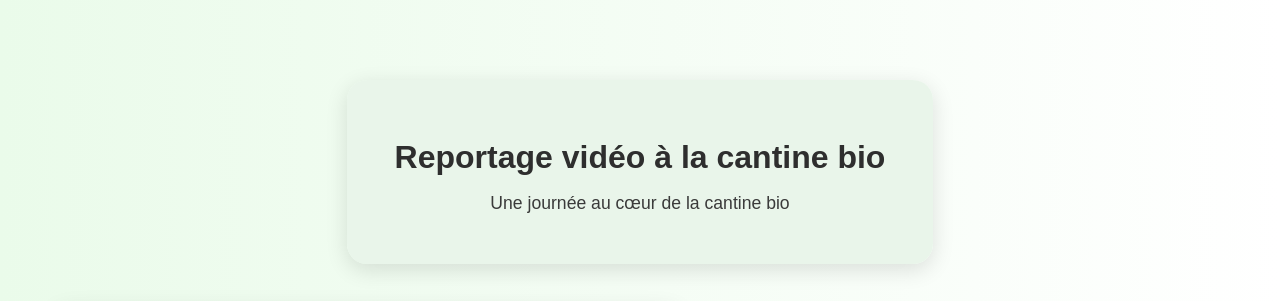
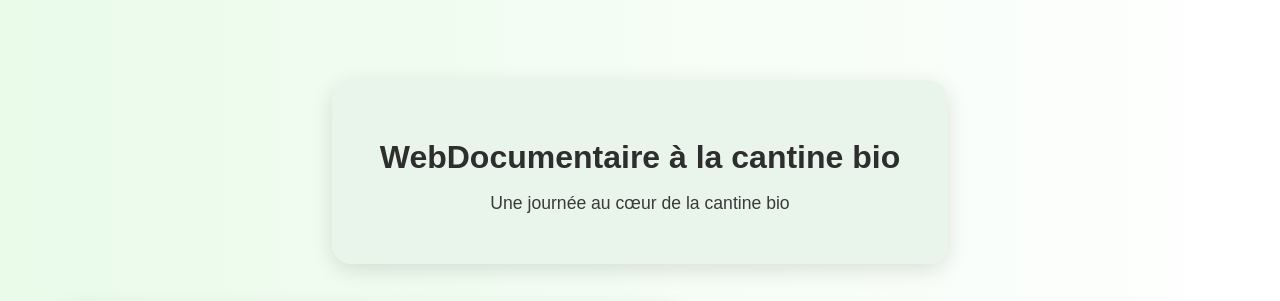
Before and after one commit to Kamimou/SAE_302WEBDOC, a plain HTML site: page html/video.html in a window 1280 px wide. Shown: the part 780-1081 px from the top of the page. Drawn offline with Linux system fonts and the light colour scheme.

Commit message:
changeeeeee

```diff
--- a/html/video.html
+++ b/html/video.html
@@ -62,7 +62,7 @@
   <!-- SECTION VIDÉO -->
   <section class="video-section">
     <div class="text-background video-header">
-      <h1>Reportage vidéo à la cantine bio</h1>
+      <h1>WebDocumentaire à la cantine bio</h1>
       <p>Une journée au cœur de la cantine bio</p>
     </div>
 
```
